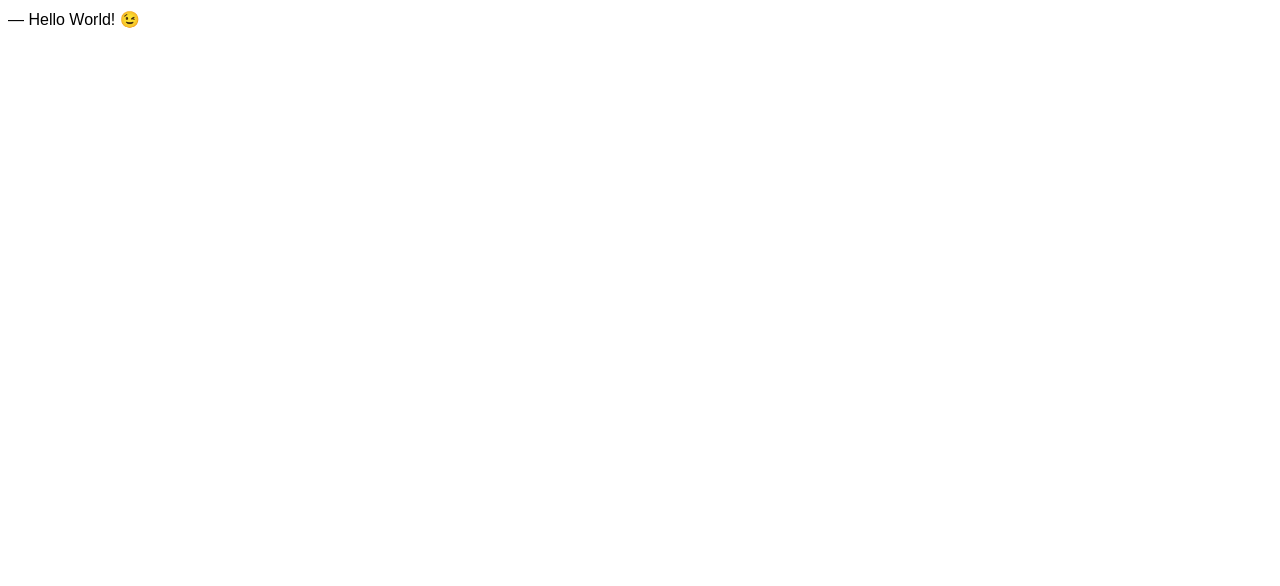
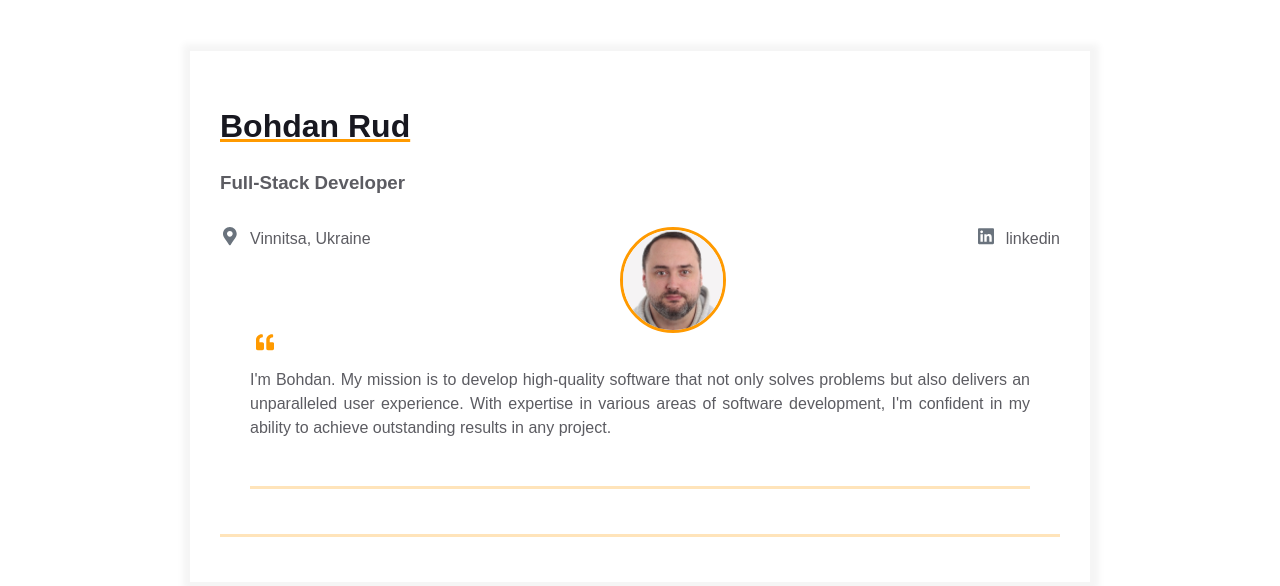
Before and after one commit to Bogdan252525/homepage, a plain HTML site: page index.html in a window 1280 px wide. Drawn offline with Linux system fonts and the light colour scheme.

Commit message:
Add intro and contact info

```diff
--- a/index.html
+++ b/index.html
@@ -2,11 +2,115 @@
 <html>
   <head>
     <meta charset="UTF-8" />
-		<meta name="viewport" content="width=device-width, initial-scale=1" />
-		<link rel="stylesheet" href="styles.css" />
+    <meta
+      name="viewport"
+      content="width=device-width, initial-scale=1"
+    />
+    <link
+      rel="stylesheet"
+      href="styles.css"
+    />
     <title>Résumé</title>
   </head>
   <body>
-    ― Hello World! &#x1F609;
+    <main>
+      <div class="resume">
+        <div class="container">
+          <div class="resume__block">
+            <h1 class="contact-info__header">Bohdan Rud</h1>
+            <h3 class="contact-info__sub-header">Full-Stack Developer</h3>
+
+            <div class="contact_info_container fh">
+              <div class="contact-info__block">
+                <a
+                  href=""
+                  rel="author"
+                  class="contact-info__item"
+                >
+                  <div class="contact-info__item-icon-wrapper">
+                    <svg
+                      class="contact-info__item-icon"
+                      xmlns="http://www.w3.org/2000/svg"
+                      viewBox="0 0 384 512"
+                    >
+                      <path
+                        d="M172.268 501.67C26.97 291.031 0 269.413 0 192 0 85.961 85.961 0 192
+												0s192 85.961 192 192c0 77.413-26.97 99.031-172.268 309.67-9.535
+												13.774-29.93 13.773-39.464 0zM192 272c44.183 0 80-35.817
+												80-80s-35.817-80-80-80-80 35.817-80 80 35.817 80 80 80z"
+                      ></path>
+                    </svg>
+                  </div>
+                  <span>Vinnitsa, Ukraine</span>
+                </a>
+              </div>
+
+              <div class="contact-info__block contact-info__block--center">
+                <img
+                  class="contact-info__avatar"
+                  src="assets/avatar.jpeg"
+                  alt="Avatar"
+                />
+              </div>
+
+              <div class="contact-info__block">
+                <a
+                  href="https://www.linkedin.com/in/bohdan-rud-432554260/"
+                  rel="author"
+                  class="contact-info__item"
+                >
+                  <div class="contact-info__item-icon-wrapper">
+                    <svg
+                      class="contact-info__item-icon"
+                      xmlns="http://www.w3.org/2000/svg"
+                      viewBox="0 0 448 512"
+                    >
+                      <path
+                        d="M416 32H31.9C14.3 32 0 46.5 0 64.3v383.4C0 465.5 14.3 480 31.9
+        480H416c17.6 0 32-14.5 32-32.3V64.3c0-17.8-14.4-32.3-32-32.3zM135.4
+        416H69V202.2h66.5V416zm-33.2-243c-21.3 0-38.5-17.3-38.5-38.5S80.9 96
+        102.2 96c21.2 0 38.5 17.3 38.5 38.5 0 21.3-17.2 38.5-38.5 38.5zm282.1
+        243h-66.4V312c0-24.8-.5-56.7-34.5-56.7-34.6 0-39.9 27-39.9
+        54.9V416h-66.4V202.2h63.7v29.2h.9c8.9-16.8 30.6-34.5 62.9-34.5 67.2
+        0 79.7 44.3 79.7 101.9V416z"
+                      ></path>
+                    </svg>
+                  </div>
+                  <span>linkedin</span>
+                </a>
+              </div>
+            </div>
+
+						<!-- Intro block -->
+						<div class="container">
+							<div class="resume__block">
+								<div class="intro">
+									<div class="intro__icon-wrapper">
+										<svg
+											class="intro__icon"
+											xmlns="http://www.w3.org/2000/svg"
+											viewBox="0 0 512 512"
+										>
+											<path
+												d="M464 256h-80v-64c0-35.3 28.7-64 64-64h8c13.3 0 24-10.7
+												24-24V56c0-13.3-10.7-24-24-24h-8c-88.4 0-160 71.6-160 160v240c0
+												26.5 21.5 48 48 48h128c26.5 0 48-21.5
+												48-48V304c0-26.5-21.5-48-48-48zm-288 0H96v-64c0-35.3 28.7-64
+												64-64h8c13.3 0 24-10.7 24-24V56c0-13.3-10.7-24-24-24h-8C71.6
+												32 0 103.6 0 192v240c0 26.5 21.5 48 48 48h128c26.5 0 48-21.5
+												48-48V304c0-26.5-21.5-48-48-48z"
+											></path>
+										</svg>
+									</div>
+									<p class="intro_text">
+										I'm Bohdan. My mission is to develop high-quality software that not only solves problems but also delivers an unparalleled user experience. With expertise in various areas of software development, I'm confident in my ability to achieve outstanding results in any project.
+									</p>
+								</div>
+							</div>
+						</div>
+          </div>
+        </div>
+      </div>
+    </main>
   </body>
 </html>
--- a/styles.css
+++ b/styles.css
@@ -126,7 +126,7 @@ body {
 }
 
 .contact-info__avatar {
-  border-radius: 50%;
+	border-radius: 50%;
   width: 100px;
   height: 100px;
   object-fit: cover;
```
Also changed, not shown: assets/avatar.jpeg (added).
